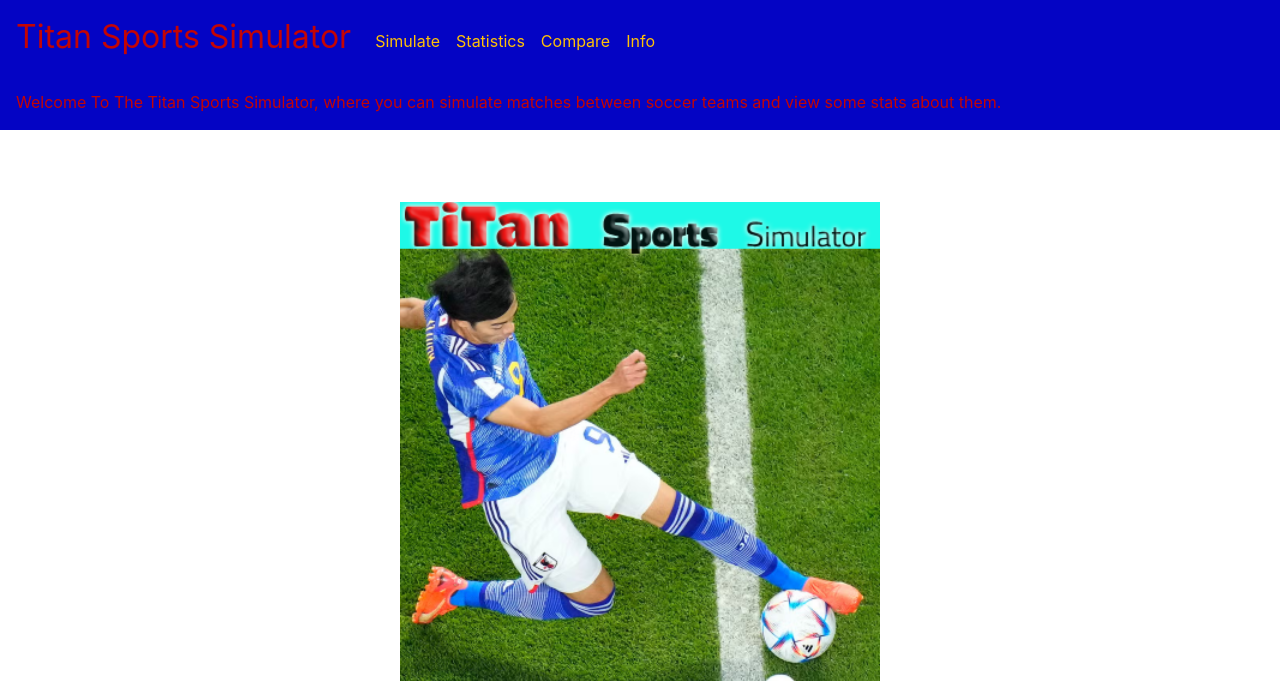
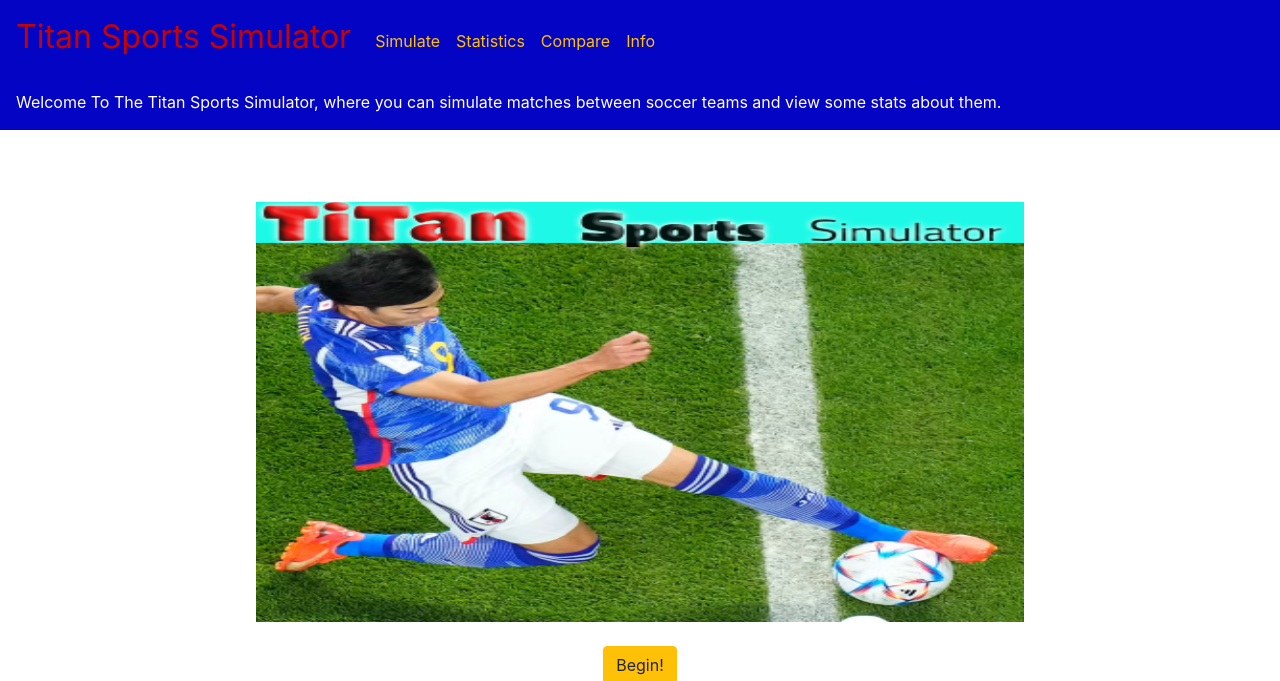
Before and after one commit to JackTravisKyeyune/Titan_sports_simulator, a Flask app: page / in a window 1280 px wide. Shown: the top 681 px of the page. Run offline with Flask 2, Linux system fonts and the light colour scheme; some libraries are stand-ins or nearby versions.

Commit message:
temp design

```diff
--- a/templates/index.html
+++ b/templates/index.html
@@ -7,7 +7,7 @@
 {% block welcome %}
 <nav class="navbar navbar-md navbar-light " style="background-color: #0404c4">
 
-               <span style="color:#c40404" class="navbar-text">
+               <span style="color:#ffffff" class="navbar-text">
                    Welcome To The Titan Sports Simulator, where you can simulate matches between soccer teams and view some stats about them.
 
                </span>
@@ -20,7 +20,7 @@
 
 
     <br>
-    <a href="/simulate"><img src="static/sss.png" alt="Titan sports Simulator Logo" width="480" height="480"></a>
+    <a href="/simulate"><img src="static/sss.png" alt="Titan sports Simulator Logo" width="768" height="420"></a>
 
     <br><br>
 
```
